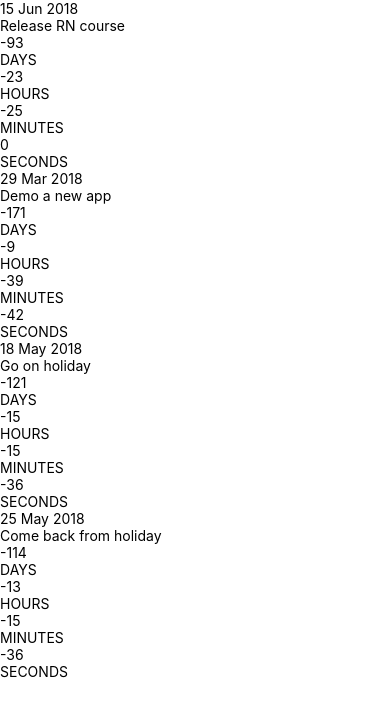
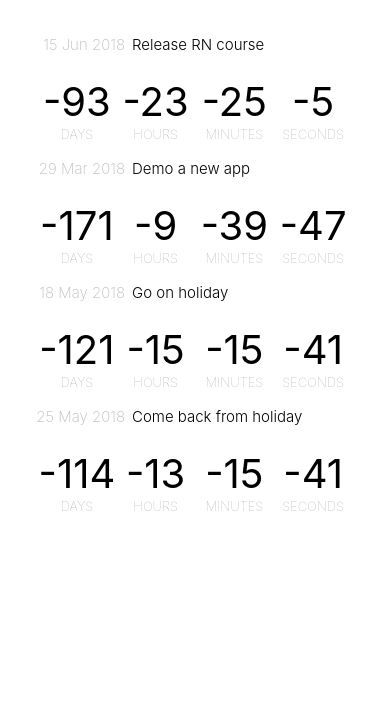
Before and after one commit to mbouzi/Countdown-React-Native, a React Native app: screen / in a window 390 px wide. Shown: the top 716 px of the page. Built offline with nearby package versions, Linux system fonts and the light colour scheme.

Commit message:
counting down

```diff
--- a/EventCard.js
+++ b/EventCard.js
@@ -11,7 +11,55 @@ import {
 } from './api'
 
 const styles = StyleSheet.create({
-
+	card: {
+    backgroundColor: '#fff',
+    flex: 1,
+    padding: 10,
+    paddingTop: 10,
+    paddingBottom: 20,
+    margin: 10,
+    marginTop: 5,
+    marginBottom: 5,
+  },
+  cardHeader: {
+    flex: 1,
+    flexDirection: 'row',
+  },
+  date: {
+    fontWeight: '200',
+    fontSize: 15,
+    color: '#bdbdbd',
+    width: '30%',
+    textAlign: 'right',
+  },
+  title: {
+    fontSize: 15,
+    fontWeight: '300',
+    marginLeft: 7,
+    textAlign: 'left',
+  },
+  counterContainer: {
+    flex: 1,
+    flexDirection: 'row',
+    justifyContent: 'space-between',
+    paddingLeft: '5%',
+    paddingRight: '5%',
+  },
+  counter: {
+    width: '25%',
+    flex: 1,
+  },
+  counterText: {
+    fontSize: 40,
+    textAlign: 'center',
+  },
+  counterLabel: {
+    fontSize: 13,
+    fontWeight: '100',
+    color: '#a3a3a3',
+    textAlign: 'center',
+    paddingTop: 0,
+  },
 });
 
 export default function EventCard({event}) {
--- a/EventList.js
+++ b/EventList.js
@@ -1,8 +1,16 @@
 import React, {Component} from 'react';
-import {FlatList, Text } from 'react-native'
+import {FlatList, Text, StyleSheet } from 'react-native'
 
 import EventCard from './EventCard'
 
+
+const styles = StyleSheet.create({
+	list: {
+		flex: 1,
+		paddingTop: 20,
+		backgroundColor: "f3f3f3"
+	}
+})
 
 class EventList extends Component {
 	state = {
@@ -10,6 +18,16 @@ class EventList extends Component {
 	}
 
 	componentDidMount() {
+
+		setInterval(() => {
+			this.setState({
+				events: this.state.events.map(evt => ({
+					...evt,
+					timer: Date.now(),
+				})),
+			});
+		}, 1000);
+
 		const events = require('./db.json').events.map(e=>({
 			...e,
 			date: new Date(e.date)
@@ -20,6 +38,7 @@ class EventList extends Component {
 	render() {
 		return (
 			<FlatList
+				style={styles.list}
 				data={this.state.events}
 				renderItem={({item}) => <EventCard event={item} />}
 				keyExtractor={item => item.id}
```
